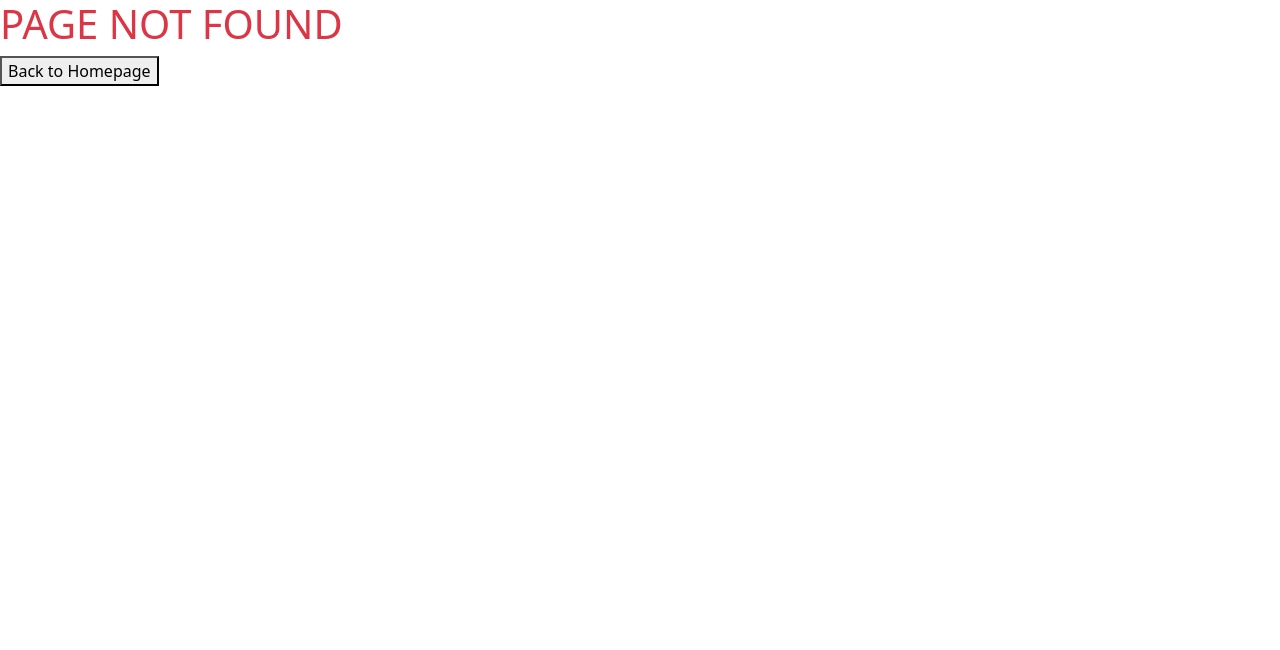
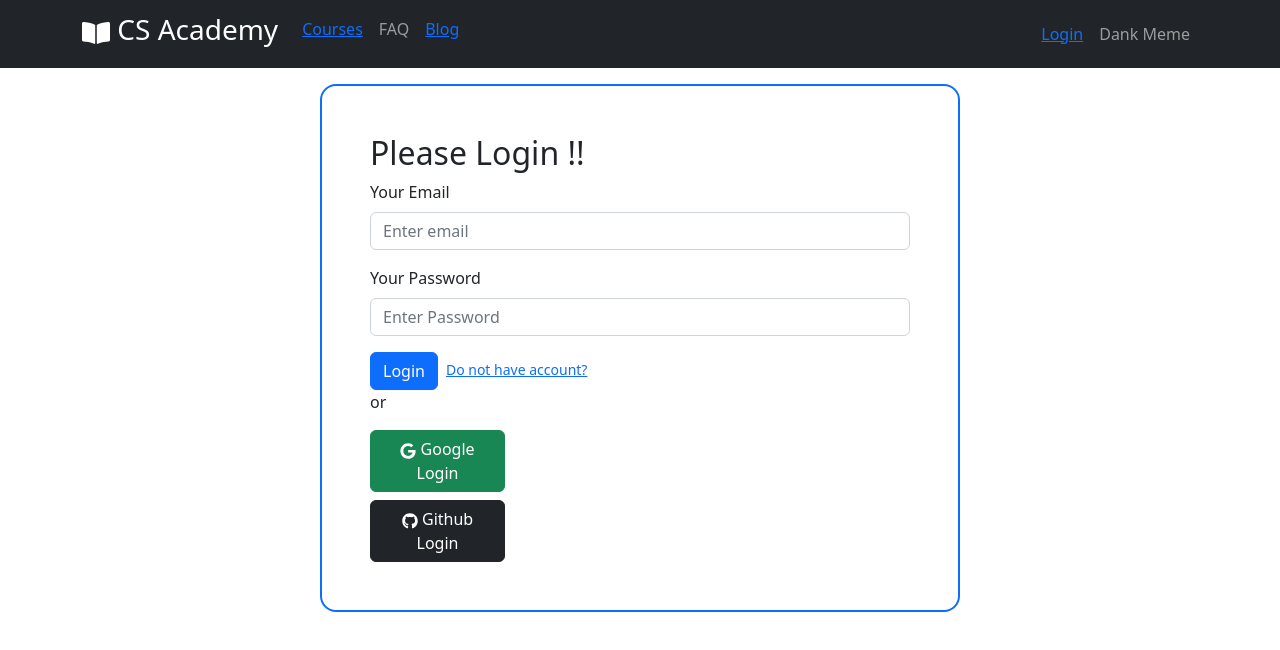
Before and after one commit to Mohammed-Ibrahim-15/cs-academy-client, a React (Create React App) app: page /login in a window 1280 px wide. Before the commit this address had no page. Shown: the top 650 px of the page. Built offline with nearby package versions, Linux system fonts and the light colour scheme.

Commit message:
google and github login added

```diff
--- a/package.json
+++ b/package.json
@@ -11,6 +11,7 @@
     "react": "^18.2.0",
     "react-bootstrap": "^2.5.0",
     "react-dom": "^18.2.0",
+    "react-icons": "^4.6.0",
     "react-router-dom": "^6.4.2",
     "react-scripts": "5.0.1",
     "web-vitals": "^2.1.4"
--- /dev/null
+++ b/src/component/Blog/Blog.js
@@ -0,0 +1,11 @@
+import React from 'react';
+
+const Blog = () => {
+    return (
+        <div>
+            <h2>All Blog</h2>
+        </div>
+    );
+};
+
+export default Blog;
--- a/src/component/Course/Course.js
+++ b/src/component/Course/Course.js
@@ -28,7 +28,7 @@ const Course = () => {
                 </div>
                 <div>
                     <h6>Course Description: {course_details} </h6>
-                    <Button className='my-3' variant="primary">Buy Now</Button>
+                    <Button className='my-3' variant="primary">Get Premium Access</Button>
                 </div>
 
             </div>
--- a/src/component/Header/Header.js
+++ b/src/component/Header/Header.js
@@ -1,37 +1,29 @@
-import React from 'react';
+import React, { useContext } from 'react';
 import Container from 'react-bootstrap/Container';
 import Nav from 'react-bootstrap/Nav';
 import Navbar from 'react-bootstrap/Navbar';
-import NavDropdown from 'react-bootstrap/NavDropdown';
 import { Link } from 'react-router-dom';
+import { FaBookOpen } from "react-icons/fa";
+import { AuthContext } from '../../context/AuthProvider/AuthProvider';
 
 const Header = () => {
+    const { user } = useContext(AuthContext)
     return (
         <Navbar collapseOnSelect expand="lg" bg="dark" variant="dark">
             <Container>
-                <Navbar.Brand>CS Academy</Navbar.Brand>
+                <Navbar.Brand> <h3><FaBookOpen></FaBookOpen> CS Academy</h3> </Navbar.Brand>
                 <Navbar.Toggle aria-controls="responsive-navbar-nav" />
                 <Navbar.Collapse id="responsive-navbar-nav">
                     <Nav className="me-auto">
 
-                        <Nav.Link><Link to='/'>Home</Link></Nav.Link>
-                        <Nav.Link href="#pricing">Pricing</Nav.Link>
-                        <NavDropdown title="Dropdown" id="collasible-nav-dropdown">
-                            <NavDropdown.Item href="#action/3.1">Action</NavDropdown.Item>
-                            <NavDropdown.Item href="#action/3.2">
-                                Another action
-                            </NavDropdown.Item>
-                            <NavDropdown.Item href="#action/3.3">Something</NavDropdown.Item>
-                            <NavDropdown.Divider />
-                            <NavDropdown.Item href="#action/3.4">
-                                Separated link
-                            </NavDropdown.Item>
-                        </NavDropdown>
+                        <Nav.Link> <Link to='/'><h6>Courses</h6></Link> </Nav.Link>
+                        <Nav.Link > <h6>FAQ</h6> </Nav.Link>
+                        <Nav.Link > <Link to='/blog'><h6>Blog</h6></Link> </Nav.Link>
                     </Nav>
                     <Nav>
-                        <Nav.Link href="#deets">More deets</Nav.Link>
+                        <Nav.Link > <Link to='/login'>Login</Link> </Nav.Link>
                         <Nav.Link eventKey={2} href="#memes">
-                            Dank memes
+                            Dank Meme
                         </Nav.Link>
                     </Nav>
                 </Navbar.Collapse>
--- /dev/null
+++ b/src/component/Login/Login/Login.js
@@ -0,0 +1,87 @@
+import React, { useContext } from 'react';
+import Button from 'react-bootstrap/Button';
+import Form from 'react-bootstrap/Form';
+import { Link } from 'react-router-dom';
+import { AuthContext } from '../../../context/AuthProvider/AuthProvider';
+import { FaGoogle, FaGithub } from "react-icons/fa";
+import { GithubAuthProvider, GoogleAuthProvider } from 'firebase/auth';
+
+
+
+const Login = () => {
+    const { loginUser, setLoading, googleSignIn, githubSignIn } = useContext(AuthContext)
+    const googleProvider = new GoogleAuthProvider()
+    const githubProvider = new GithubAuthProvider()
+
+    const handleSubmit = (event) => {
+        event.preventDefault();
+        const form = event.target;
+        const email = form.email.value
+        const password = form.password.value;
+        // console.log(email, password)
+        loginUser(email, password)
+            .then((result) => {
+                const user = result.user
+                setLoading(true)
+                console.log(user)
+            })
+            .catch((error) => {
+                console.error('Error: ', error)
+            })
+
+        form.reset()
+
+    }
+
+    const handleGoogle = () => {
+        googleSignIn(googleProvider)
+            .then((result) => {
+                const user = result.user
+                console.log(user)
+            })
+            .catch((error) => {
+                console.error('Error: ', error)
+            })
+    }
+
+    const handleGithub = () => {
+        githubSignIn(githubProvider)
+            .then((result) => {
+                const user = result.user
+                console.log(user)
+            })
+            .catch((error) => {
+                console.error('Error: ', error)
+            })
+    }
+
+    return (
+        <div className='container w-50 border border-primary border-2 rounded-4 p-5 mt-3'>
+            <Form onSubmit={handleSubmit}>
+                <h2>Please Login !!</h2>
+                <Form.Group className="mb-3" controlId="formBasicEmail">
+                    <Form.Label>Your Email</Form.Label>
+                    <Form.Control name='email' type="email" placeholder="Enter email" required />
+                </Form.Group>
+                <Form.Group className="mb-3" controlId="formBasicPassword">
+                    <Form.Label>Your Password</Form.Label>
+                    <Form.Control name='password' type="password" placeholder="Enter Password" required />
+                </Form.Group>
+                <Button variant="primary" type="submit">
+                    Login
+                </Button>
+                <span className='ms-2'><small><Link to='/register'>Do not have account?</Link> </small></span>
+                <p>or</p>
+                <Button onClick={handleGoogle} className='w-25' variant="success" type="submit">
+                    <FaGoogle></FaGoogle> Google Login
+                </Button>
+                <br />
+                <Button onClick={handleGithub} className='mt-2 w-25' variant="dark" type="submit">
+                    <FaGithub></FaGithub> Github Login
+                </Button>
+            </Form>
+        </div>
+    );
+};
+
+export default Login;
--- /dev/null
+++ b/src/component/Login/Register/Register.js
@@ -0,0 +1,61 @@
+import React, { useContext } from 'react';
+import Button from 'react-bootstrap/Button';
+import Form from 'react-bootstrap/Form';
+import { Link } from 'react-router-dom';
+import { AuthContext } from '../../../context/AuthProvider/AuthProvider';
+
+const Register = () => {
+    const { createUser } = useContext(AuthContext)
+
+    const handleSubmit = (event) => {
+        event.preventDefault();
+        const form = event.target;
+        const email = form.email.value
+        const password = form.password.value;
+        // console.log(email, password)
+        createUser(email, password)
+            .then((result) => {
+                const user = result.user
+                console.log(user)
+            })
+            .catch((error) => {
+                console.error('Error: ', error)
+            })
+
+        form.reset()
+
+    }
+
+
+
+
+    return (
+        <div className='container w-50 border border-primary border-2 rounded-4 p-5 mt-3'>
+            <Form onSubmit={handleSubmit}>
+                <h2>Please Register !!</h2>
+                <Form.Group className="mb-3" controlId="formBasicEmail">
+                    <Form.Label>Your Name</Form.Label>
+                    <Form.Control name='name' type="text" placeholder="Enter Name" required />
+                </Form.Group>
+                <Form.Group className="mb-3" controlId="formBasicEmail">
+                    <Form.Label>Your Photo URL</Form.Label>
+                    <Form.Control name='photoURL' type="text" placeholder="Enter Photo URl" required />
+                </Form.Group>
+                <Form.Group className="mb-3" controlId="formBasicEmail">
+                    <Form.Label>Your Email</Form.Label>
+                    <Form.Control name='email' type="email" placeholder="Enter email" required />
+                </Form.Group>
+                <Form.Group className="mb-3" controlId="formBasicPassword">
+                    <Form.Label>Your Password</Form.Label>
+                    <Form.Control name='password' type="password" placeholder="Enter Password" required />
+                </Form.Group>
+                <Button variant="primary" type="submit">
+                    Register
+                </Button>
+                <span className='ms-2'><small><Link to='/login'>Already have an account?</Link> </small></span>
+            </Form>
+        </div>
+    );
+};
+
+export default Register;
--- a/src/context/AuthProvider/AuthProvider.js
+++ b/src/context/AuthProvider/AuthProvider.js
@@ -1,21 +1,36 @@
-import React, { createContext } from 'react';
-import { getAuth, GoogleAuthProvider, signInWithPopup } from 'firebase/auth'
+import React, { createContext, useState } from 'react';
+import { createUserWithEmailAndPassword, getAuth, signInWithEmailAndPassword, signInWithPopup } from 'firebase/auth'
 import app from '../../firebase/firebase.config';
 
 export const AuthContext = createContext()
 const auth = getAuth(app)
-const googleProvider = new GoogleAuthProvider()
+
+
 
 const AuthProvider = ({ children }) => {
-    const logIn = () => {
-        return signInWithPopup(auth, googleProvider)
-            .then()
-            .catch()
+
+    const [user, setUser] = useState(null)
+    const [loading, setLoading] = useState(true)
+
+    const createUser = (email, password) => {
+
+        return createUserWithEmailAndPassword(auth, email, password)
     }
 
-    const user = { displayName: 'Babar' }
+    const loginUser = (email, password) => {
 
-    const authInfo = { user, logIn };
+        return signInWithEmailAndPassword(auth, email, password)
+    }
+
+    const googleSignIn = (googleProvider) => {
+        return signInWithPopup(auth, googleProvider)
+    }
+
+    const githubSignIn = (githubProvider) => {
+        return signInWithPopup(auth, githubProvider)
+    }
+
+    const authInfo = { user, createUser, loginUser, googleSignIn, githubSignIn, setLoading, loading };
     return (
         <AuthContext.Provider value={authInfo}>
             {children}
```
Also changed, not shown: src/routes/Routes/Routes.js (+15 -0 lines), 2 other files (tests, documents, lock files or other folders).
